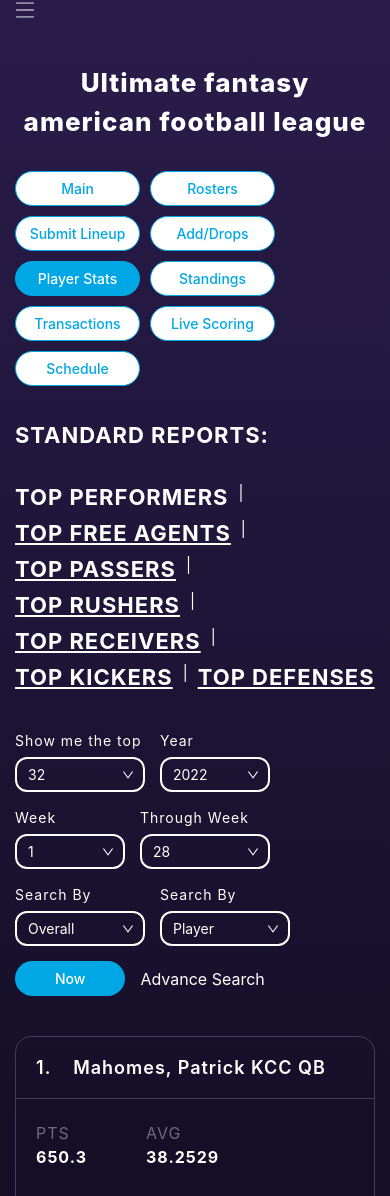
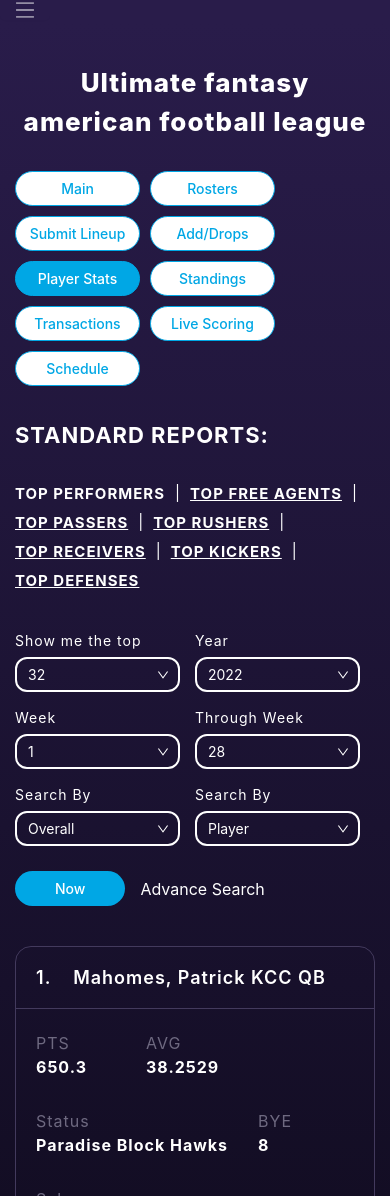
Before and after one commit to samsports24/sm-website, a React (Create React App) app: page /player-stats in a window 390 px wide. Shown: the top 1196 px of the page. Built offline with nearby package versions, Linux system fonts and the light colour scheme; sample sign-in values are in the browser's storage.

Commit message:
updated: dropdown responsive

```diff
--- a/src/styles/components/filterBox.css
+++ b/src/styles/components/filterBox.css
@@ -31,9 +31,9 @@
 
 @media (max-width: 768px) {
   .filter_box {
-    font-size: 15px;
+    font-size: 15px !important;
   }
   .filter_box h2 {
-    font-size: 15px;
+    font-size: 15px !important;
   }
 }
--- a/src/styles/pages/playerStats.css
+++ b/src/styles/pages/playerStats.css
@@ -123,3 +123,27 @@
     height: 35px;
   }
 }
+@media (max-width: 500px) {
+  .player_stats_container .dropdown_container .select_box {
+    width: calc(50% - 15px) !important;
+  }
+  .player_stats_container .dropdown_container .select_box .ant-select {
+    width: 100% !important;
+  }
+  .player_stats_container .dropdown_container .now_btn,
+  .player_stats_container .dropdown_container .advance_btn {
+    margin-top: 10px;
+  }
+}
+@media (max-width: 320px) {
+  .player_stats_container .dropdown_container {
+    flex-direction: column !important;
+  }
+  .player_stats_container .dropdown_container .select_box {
+    width: calc(100%) !important;
+  }
+  .player_stats_container .dropdown_container .now_btn,
+  .player_stats_container .dropdown_container .advance_btn {
+    align-self: flex-start;
+  }
+}
--- a/src/styles/pages/transactions.css
+++ b/src/styles/pages/transactions.css
@@ -123,3 +123,27 @@
     padding: 20px 20px;
   }
 }
+@media (max-width: 500px) {
+  .transactions_container .dropdown_container .select_box {
+    width: calc(50% - 15px) !important;
+  }
+  .transactions_container .dropdown_container .select_box .ant-select {
+    width: 100% !important;
+  }
+  .transactions_container .dropdown_container .now_btn,
+  .transactions_container .dropdown_container .advance_btn {
+    margin-top: 10px;
+  }
+}
+@media (max-width: 320px) {
+  .transactions_container .dropdown_container {
+    flex-direction: column !important;
+  }
+  .transactions_container .dropdown_container .select_box {
+    width: calc(100%) !important;
+  }
+  .transactions_container .dropdown_container .now_btn,
+  .transactions_container .dropdown_container .advance_btn {
+    align-self: flex-start;
+  }
+}
```
